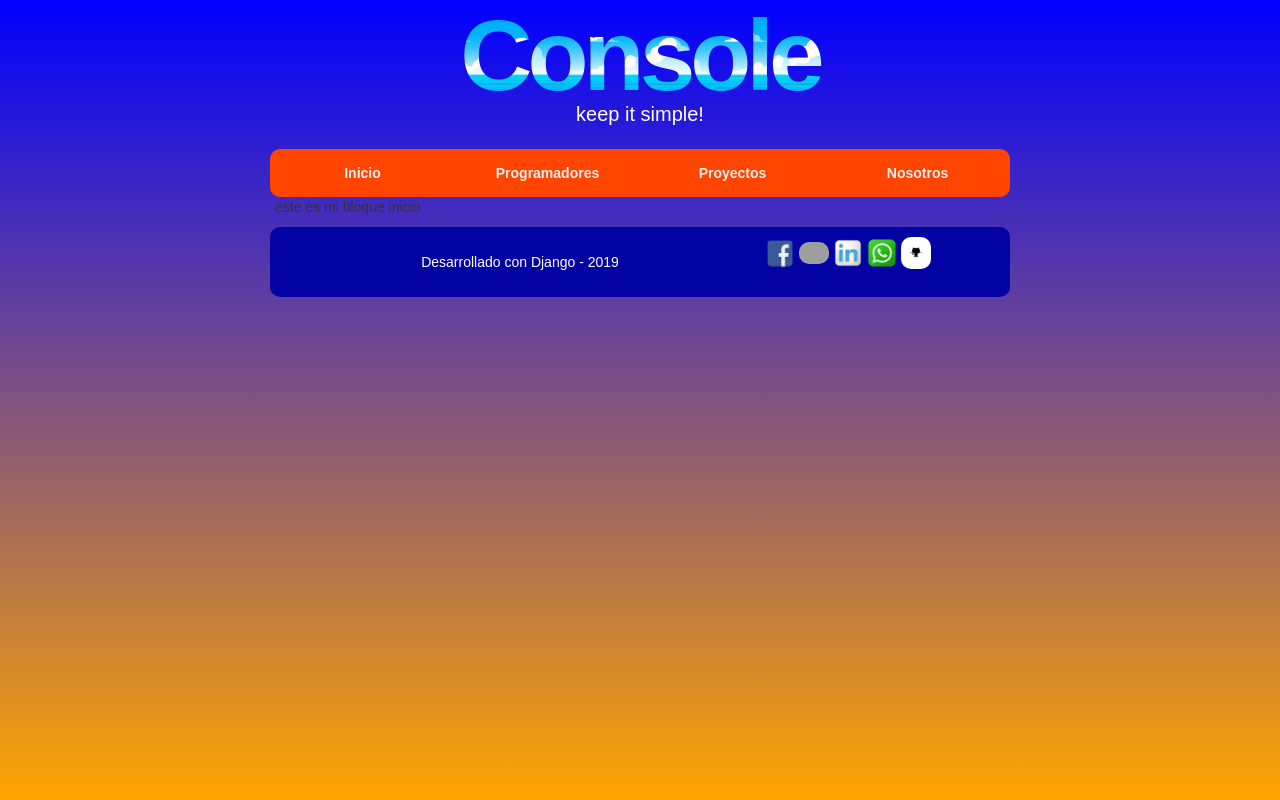
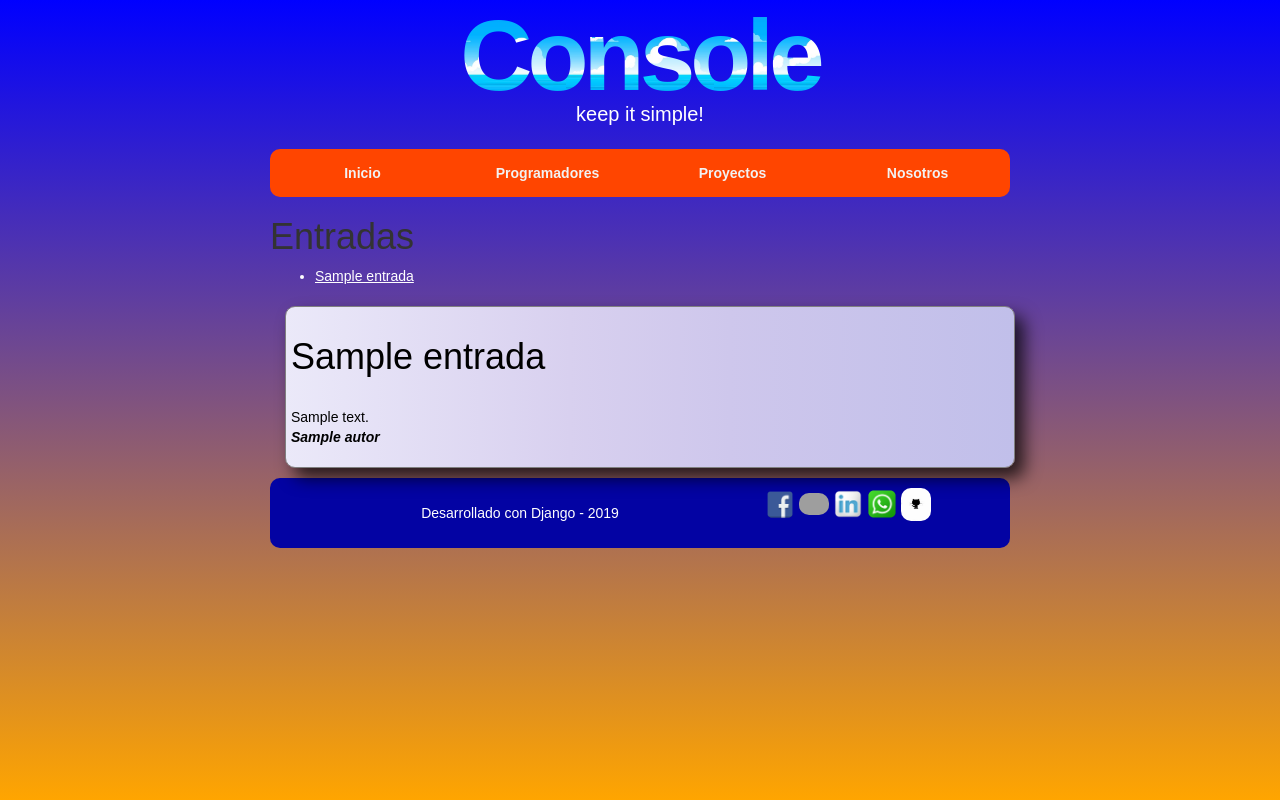
Before and after one commit to Roscow/console_project2, a Django app: template post/templates/post/index.html in a window 1280 px wide. Run offline with Django 3.2, Linux system fonts and the light colour scheme; the template is opened without the code that fills it: most values are stand-ins (such as "Sample title", 1, 10 or a date in 2020); some libraries are stand-ins or nearby versions; grey boxes are pictures that could not be loaded.

Commit message:
agregada clase post, implementado inicio y entradas

```diff
--- a/post/admin.py
+++ b/post/admin.py
@@ -1,5 +1,6 @@
 from django.contrib import admin
-from .models import Programador,Proyecto
+from .models import Programador,Proyecto,Post
 
 admin.site.register(Programador)
 admin.site.register(Proyecto)
+admin.site.register(Post)
--- a/post/templates/post/index.html
+++ b/post/templates/post/index.html
@@ -2,7 +2,26 @@
 {% load staticfiles %}
 
 {% block content %}
+<div class="row">
+    <h1> Entradas</h1>
+    <div class="col-lg-12 col-xs-12 listado">
+        <ul>
+        {% for entrada in listado %}
+            <a href="#{{entrada.titulo}}"><li>{{entrada.titulo}}</li></a>
 
-    <p>este es mi bloque inicio </p>
+        {% endfor %}
+        </ul>
+    <div>
+</div>
 
+{% for entrada in listado %}
+<div class="col-lg-12 col-xs-12 card_programer">
+    <h1 id="{{entrada.titulo}}">{{entrada.titulo}} </h1>
+    <br>
+    {{entrada.text}}
+    <br>
+    <p class="tit_obl">{{entrada.autor}}</p>
+
+</div>
+{% endfor  %}
 {% endblock %}
--- a/post/views.py
+++ b/post/views.py
@@ -1,11 +1,12 @@
 from django.shortcuts import render
-from .models import  Programador, Proyecto
+from .models import  Programador, Proyecto, Post
 from django.utils import timezone
 
 
 #muestra un inicio de la pagina
 def inicio(request):
-    return render(request, 'post/index.html')
+    listado = Post.objects.all()
+    return render(request, 'post/index.html', {'listado':listado})
 
 
 
--- a/static/css/style.css
+++ b/static/css/style.css
@@ -204,3 +204,13 @@ h1{
 .info_project{
     margin-left: 10px;
 }
+
+.listado a{
+    color: white;
+    text-decoration: underline;
+}
+
+.tit_obl{
+    font-style: oblique;
+    font-weight: bold;
+}
```
Also changed, not shown: post/models.py (+9 -2 lines).
